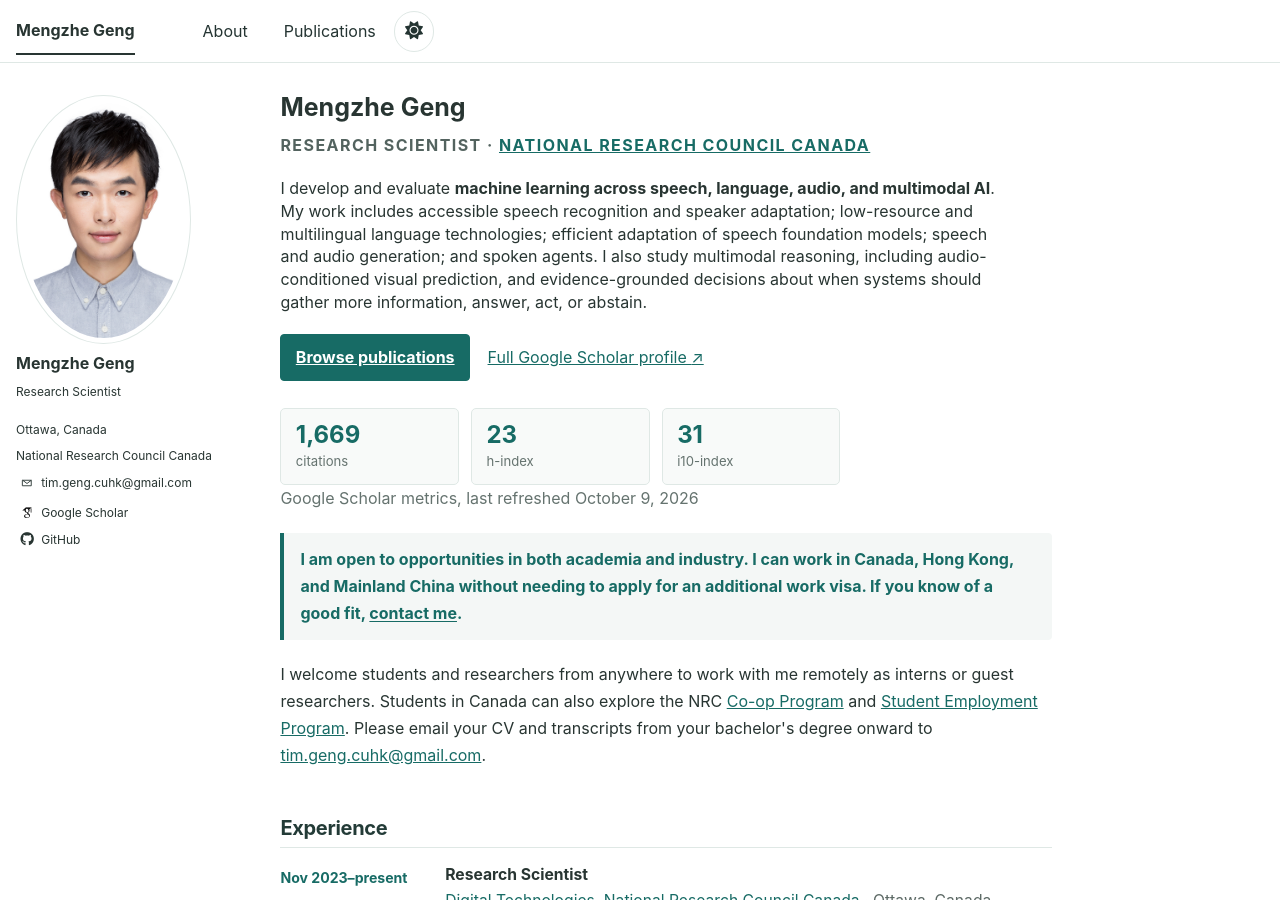
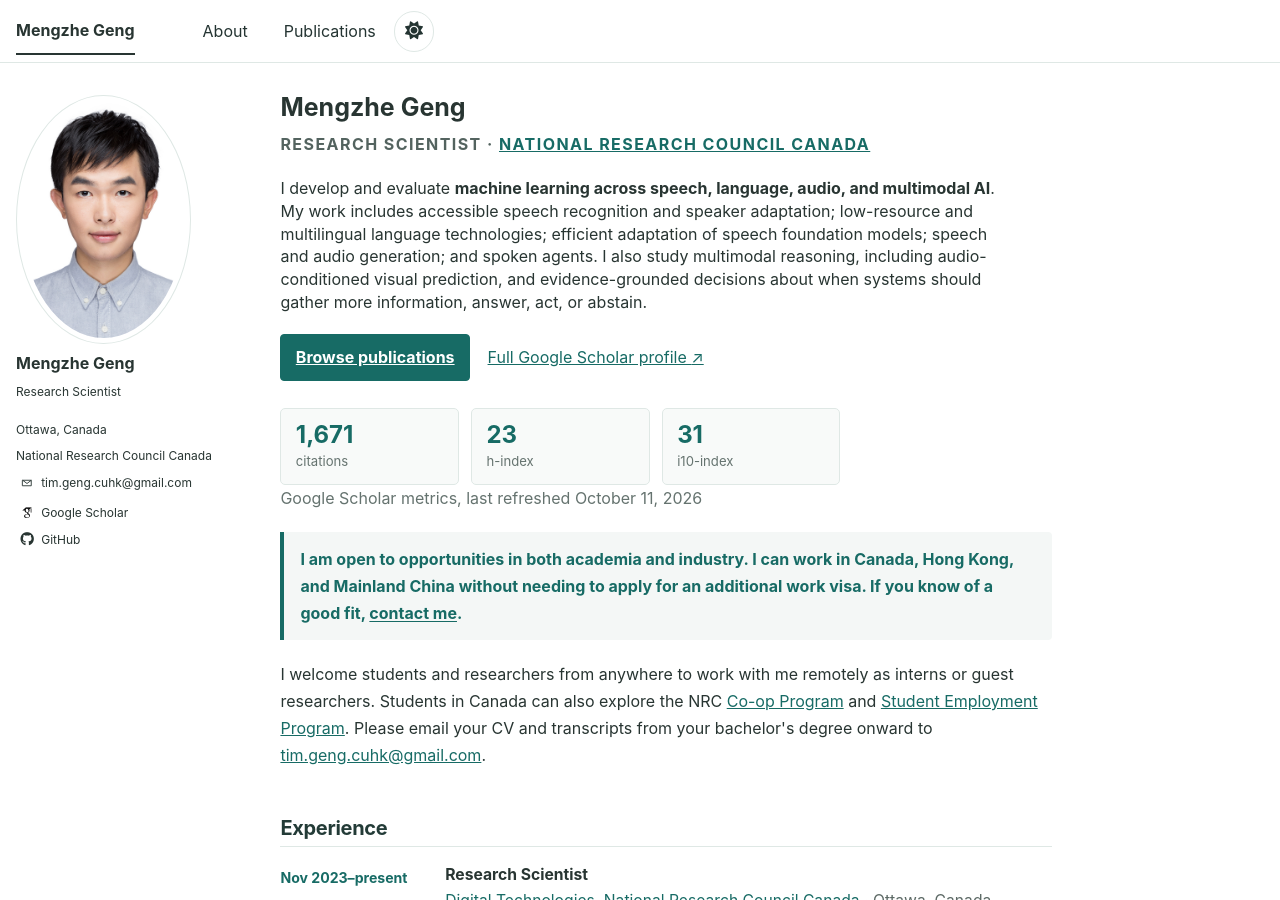
Before and after one commit to MENGZHEGENG/MENGZHEGENG.github.io, a Jekyll site: the page built from _pages/about.md, in a window 1280 px wide and 900 px high. Built offline with Jekyll 4.4.1, drawn with Linux system fonts in a browser that asks for light colours; some web fonts are replaced.

Commit message:
Refresh Google Scholar metrics

```diff
--- a/_data/scholar_metrics.json
+++ b/_data/scholar_metrics.json
@@ -1,6 +1,6 @@
 {
-  "updated_at": "2026-10-09T18:12:17Z",
-  "citations": "1,669",
+  "updated_at": "2026-10-11T14:41:42Z",
+  "citations": "1,671",
   "h_index": 23,
   "i10_index": 31
 }
```
